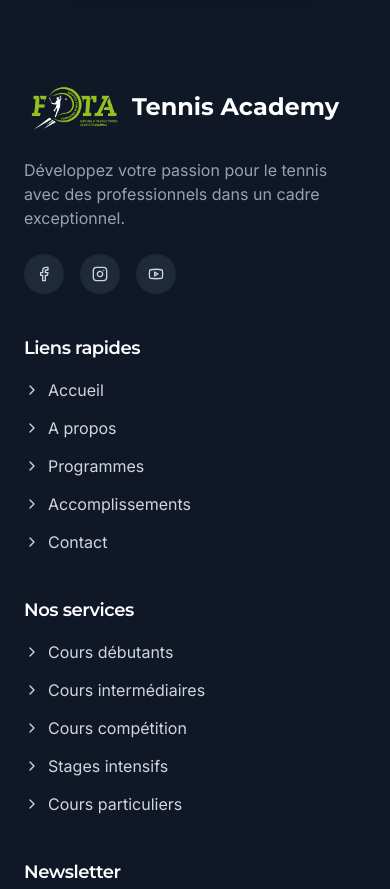
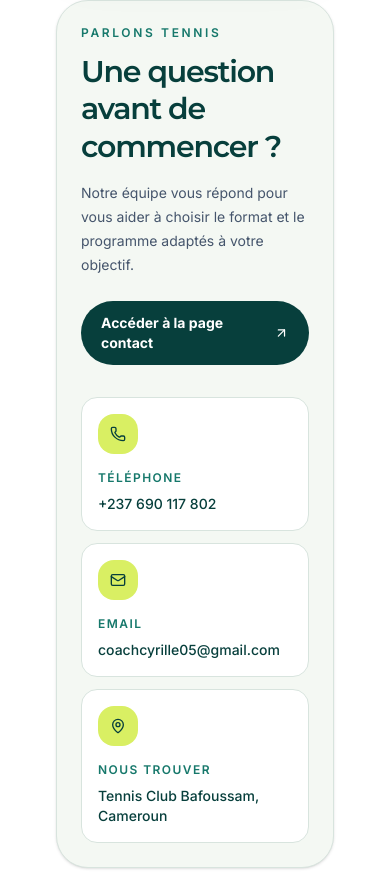
Before and after one commit to bellandry/tennis-academy, a Next.js app: page / in a window 390 px wide. Shown: the part 8215-9104 px from the top of the page. Built offline with nearby package versions, Linux system fonts and the light colour scheme; grey boxes are pictures that could not be loaded.

Commit message:
feat: add contact card after landing CTA

```diff
--- a/app/page.tsx
+++ b/app/page.tsx
@@ -1,5 +1,6 @@
 import AboutSection from "@/components/about-section";
 import ContactCtaSection from "@/components/contact-cta-section";
+import ContactCardSection from "@/components/contact-card-section";
 import Footer from "@/components/footer";
 import Header from "@/components/header";
 import HeroSection from "@/components/hero-section";
@@ -15,6 +16,7 @@ export default function Home() {
       <ProgramsSection />
       <TestimonialsSection />
       <ContactCtaSection />
+      <ContactCardSection />
       <Footer />
     </div>
   );
--- /dev/null
+++ b/components/contact-card-section.tsx
@@ -0,0 +1,73 @@
+import { ArrowUpRight, Mail, MapPin, Phone } from "lucide-react";
+import Link from "next/link";
+
+const contactDetails = [
+  {
+    icon: Phone,
+    label: "Téléphone",
+    value: "+237 690 117 802",
+    href: "tel:+237690117802",
+  },
+  {
+    icon: Mail,
+    label: "Email",
+    value: "coachcyrille05@gmail.com",
+    href: "mailto:coachcyrille05@gmail.com",
+  },
+  {
+    icon: MapPin,
+    label: "Nous trouver",
+    value: "Tennis Club Bafoussam, Cameroun",
+    href: "/contact",
+  },
+];
+
+export default function ContactCardSection() {
+  return (
+    <section className="bg-white px-6 pb-16 pt-2 md:px-8 md:pb-24 md:pt-4">
+      <div className="container mx-auto max-w-7xl">
+        <div className="grid gap-8 rounded-[2rem] border border-[#d8e4de] bg-[#f4f8f3] p-6 shadow-sm md:grid-cols-[1.1fr_1.9fr] md:items-center md:p-10 lg:p-12">
+          <div>
+            <p className="text-xs font-semibold uppercase tracking-[0.22em] text-[#16786b]">
+              Parlons tennis
+            </p>
+            <h2 className="mt-3 max-w-md text-3xl font-semibold leading-tight tracking-[-0.04em] text-[#073f3c] md:text-4xl">
+              Une question avant de commencer ?
+            </h2>
+            <p className="mt-4 max-w-md text-sm leading-6 text-slate-600 md:text-base">
+              Notre équipe vous répond pour vous aider à choisir le format et le
+              programme adaptés à votre objectif.
+            </p>
+            <Link
+              href="/contact"
+              className="mt-6 inline-flex items-center rounded-full bg-[#073f3c] px-5 py-3 text-sm font-bold text-white transition-all duration-300 hover:-translate-y-0.5 hover:bg-[#0c625a] focus-visible:outline-none focus-visible:ring-2 focus-visible:ring-[#073f3c] focus-visible:ring-offset-2"
+            >
+              Accéder à la page contact
+              <ArrowUpRight className="ml-2 size-4" />
+            </Link>
+          </div>
+
+          <div className="grid gap-3 sm:grid-cols-3">
+            {contactDetails.map(({ icon: Icon, label, value, href }) => (
+              <Link
+                key={label}
+                href={href}
+                className="group rounded-2xl border border-[#d8e4de] bg-white p-4 transition-all duration-300 hover:-translate-y-1 hover:border-[#9fc9bd] hover:shadow-md focus-visible:outline-none focus-visible:ring-2 focus-visible:ring-[#16786b] focus-visible:ring-offset-2"
+              >
+                <span className="flex size-10 items-center justify-center rounded-xl bg-[#d9ef63] text-[#073f3c] transition-transform duration-300 group-hover:scale-105">
+                  <Icon className="size-4" />
+                </span>
+                <span className="mt-4 block text-xs font-semibold uppercase tracking-[0.12em] text-[#16786b]">
+                  {label}
+                </span>
+                <span className="mt-2 block text-sm font-medium leading-5 text-[#073f3c]">
+                  {value}
+                </span>
+              </Link>
+            ))}
+          </div>
+        </div>
+      </div>
+    </section>
+  );
+}
```
